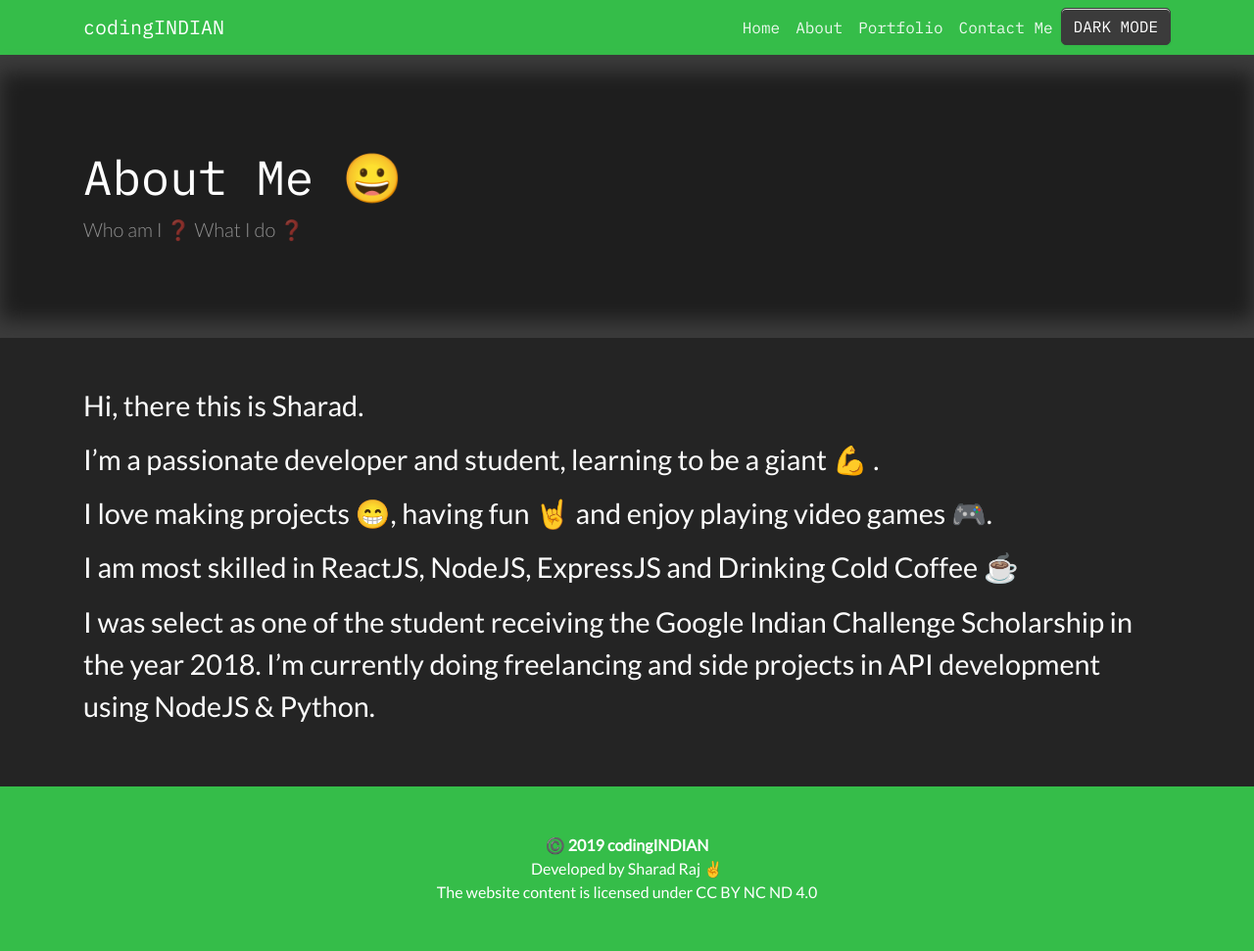
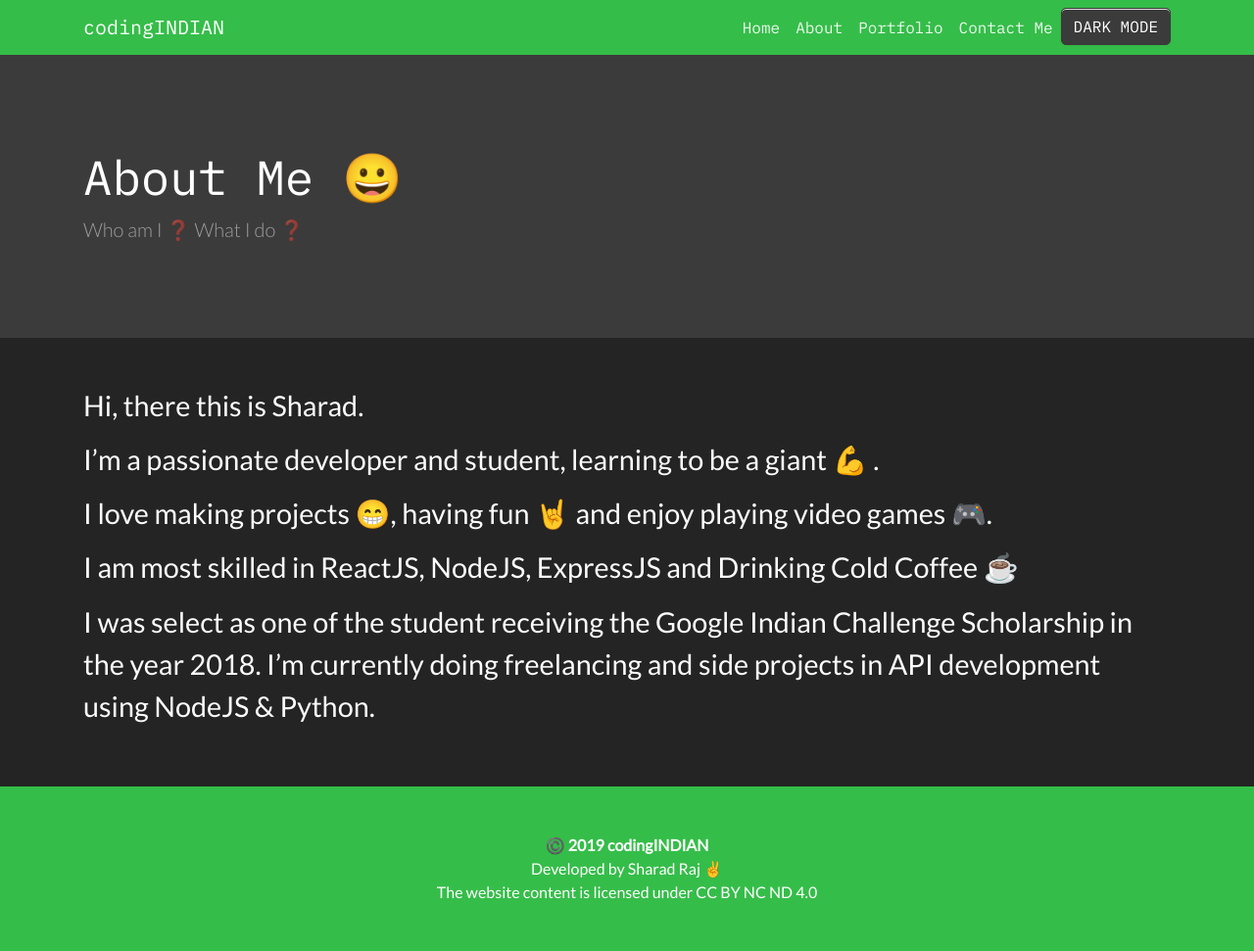
Before and after one commit to sharadcodes/sharadcodes.github.io, a Jekyll site: the page built from about.md, in a window 1280 px wide. Shown: the whole page at 98% size. Built offline with Jekyll 4.4.1, drawn with Linux system fonts in a browser that asks for light colours; emoji names are drawn with the system emoji font.

Commit message:
Update page.html

```diff
--- a/_layouts/page.html
+++ b/_layouts/page.html
@@ -26,6 +26,7 @@
 				filter: blur(10px) brightness(50%);
 			}
 		</style>
+		{% if page.image %}
 		<header class="bg-img py-5 mb-5">
 			<div class="container h-100">
 				<div class="row h-100 align-items-center">
@@ -40,6 +41,22 @@
 				</div>
 			</div>
 		</header>
+		{% else %}
+		<header class="bg-dark py-5 mb-5">
+			<div class="container h-100">
+				<div class="row h-100 align-items-center">
+					<div class="col-lg-12">
+						<h1 class="display-4 text-white mt-5 mb-2">
+							{{ page.title }}
+						</h1>
+						<p class="lead mb-5 text-white-50">
+							{{ page.subtitle }}
+						</p>
+					</div>
+				</div>
+			</div>
+		</header>
+		{% endif %}
 
 		<!-- Page Content -->
 		<div class="container">
```
